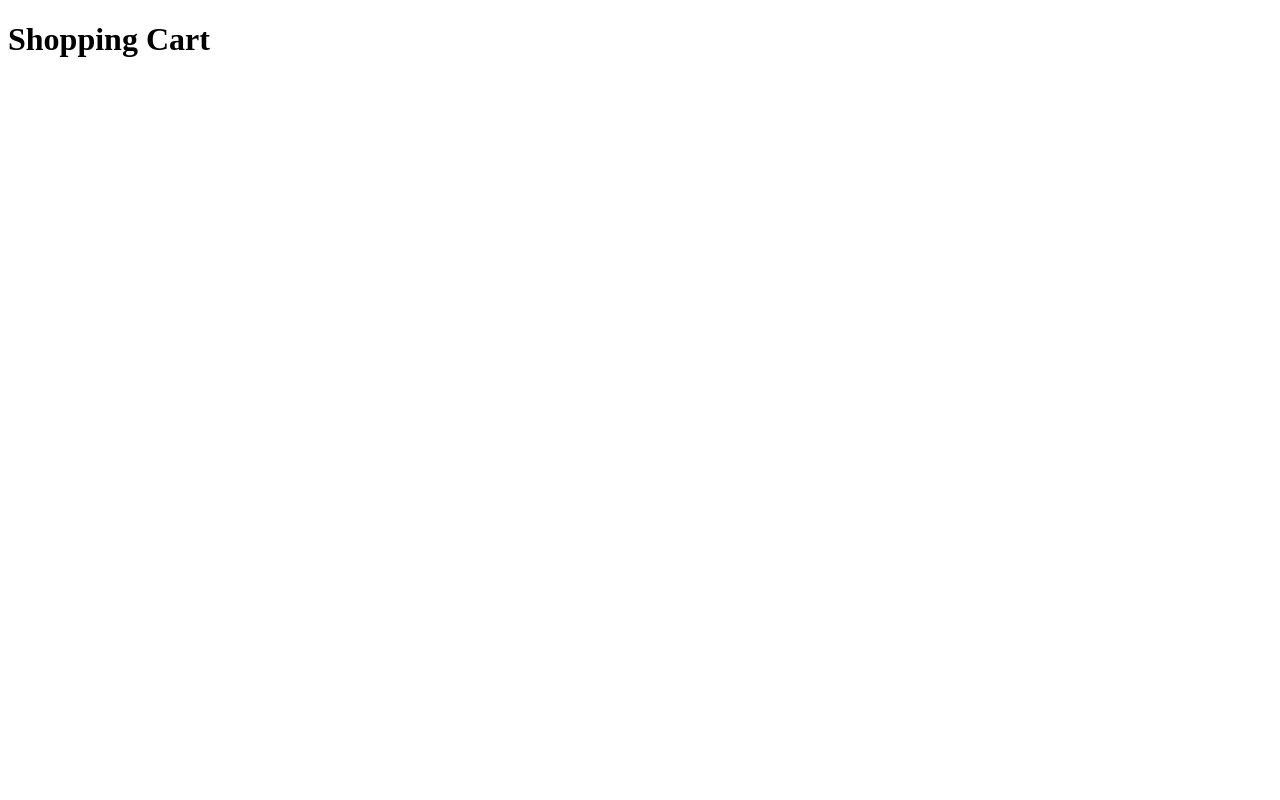
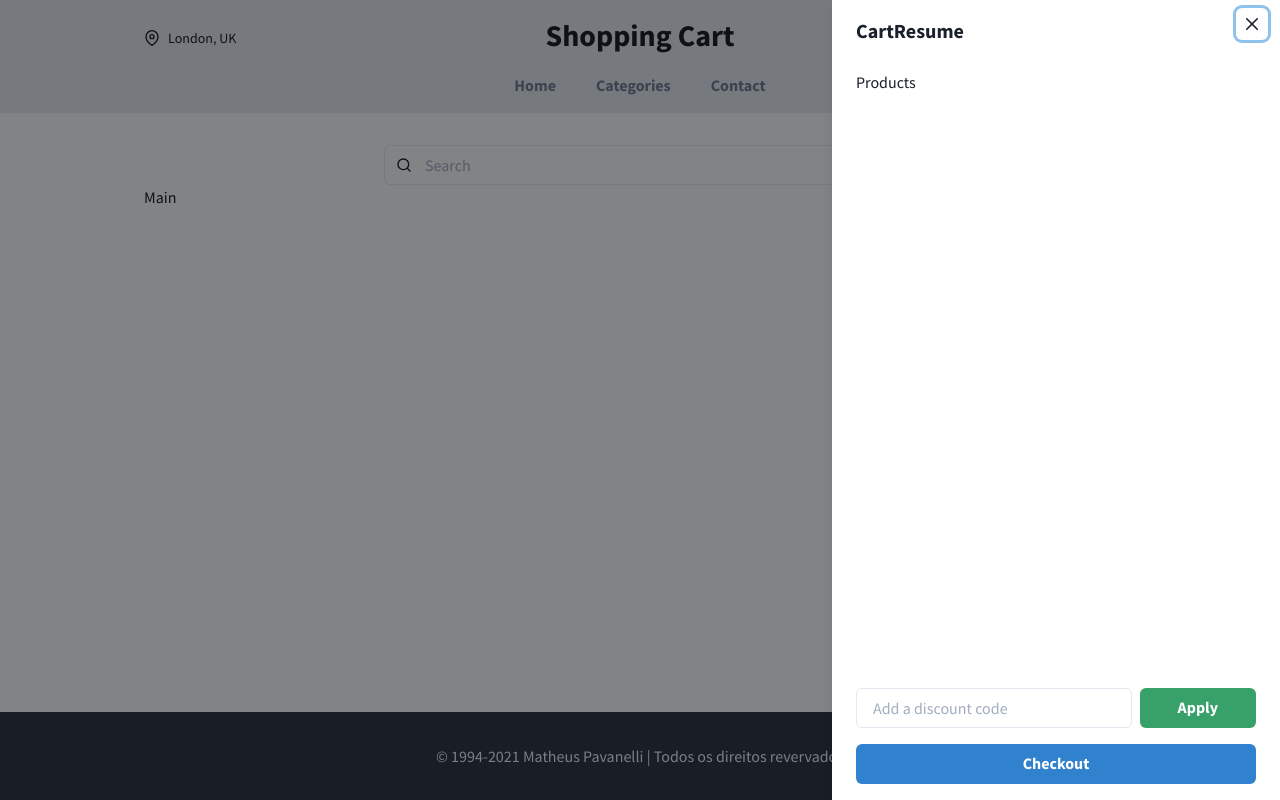
Before and after one commit to mspavanelli/Shopping-Cart, a Next.js app: page / in a window 1280 px wide. Built offline with nearby package versions, Linux system fonts and the light colour scheme.

Commit message:
:lipstick: Add UI structure

```diff
--- a/package.json
+++ b/package.json
@@ -15,7 +15,8 @@
     "framer-motion": "^3.7.0",
     "next": "latest",
     "react": "^16.12.0",
-    "react-dom": "^16.12.0"
+    "react-dom": "^16.12.0",
+    "react-icons": "^4.2.0"
   },
   "devDependencies": {
     "@types/node": "^12.12.21",
--- /dev/null
+++ b/src/components/CartResume.tsx
@@ -0,0 +1,44 @@
+import {
+  Button,
+  Drawer,
+  DrawerBody,
+  DrawerFooter,
+  DrawerHeader,
+  DrawerOverlay,
+  DrawerContent,
+  DrawerCloseButton,
+  useDisclosure,
+  Stack,
+  Input,
+} from '@chakra-ui/react'
+
+const CartResume = () => {
+  const { isOpen, onClose } = useDisclosure()
+
+  return (
+    <Drawer isOpen={true} onClose={onClose} size='sm'>
+      <DrawerOverlay>
+        <DrawerContent>
+          <DrawerCloseButton />
+          <DrawerHeader>CartResume</DrawerHeader>
+          <DrawerBody>Products</DrawerBody>
+          <DrawerFooter>
+            <Stack direction='column' width='full' spacing='4'>
+              <Stack direction='row'>
+                <Input placeholder='Add a discount code' />
+                <Button width='40' colorScheme='green'>
+                  Apply
+                </Button>
+              </Stack>
+              <Button width='full' colorScheme='blue'>
+                Checkout
+              </Button>
+            </Stack>
+          </DrawerFooter>
+        </DrawerContent>
+      </DrawerOverlay>
+    </Drawer>
+  )
+}
+
+export default CartResume
--- /dev/null
+++ b/src/components/Search.tsx
@@ -0,0 +1,14 @@
+import { Input, InputGroup, InputLeftElement } from '@chakra-ui/react'
+
+import { FiSearch } from 'react-icons/fi'
+
+const Search = () => {
+  return (
+    <InputGroup maxWidth='lg' display='block' mx='auto'>
+      <InputLeftElement children={<FiSearch />} pointerEvents='none' />
+      <Input placeholder='Search' />
+    </InputGroup>
+  )
+}
+
+export default Search
--- /dev/null
+++ b/src/components/layout/Footer.tsx
@@ -0,0 +1,14 @@
+import { Box, Container } from '@chakra-ui/react'
+
+const Footer = () => {
+  return (
+    <Box as='footer' bg='gray.700' color='gray.100' paddingY='8'>
+      <Container textAlign='center'>
+        &copy; 1994-{new Date().getFullYear()} Matheus Pavanelli | Todos os
+        direitos revervados
+      </Container>
+    </Box>
+  )
+}
+
+export default Footer
--- /dev/null
+++ b/src/components/layout/Header.tsx
@@ -0,0 +1,76 @@
+import {
+  Box,
+  Button,
+  Container,
+  Divider,
+  Flex,
+  Heading,
+  HStack,
+  Stack,
+  Text,
+} from '@chakra-ui/react'
+
+import { FiMapPin, FiShoppingCart } from 'react-icons/fi'
+
+const Header = () => {
+  return (
+    <Box bg='gray.200'>
+      <Container
+        maxWidth={{
+          base: 'container.sm',
+          md: 'container.md',
+          lg: 'container.lg',
+        }}
+        paddingY='4'
+      >
+        <Box>
+          <HStack
+            justify='space-between'
+            align='baseline'
+            spacing='0'
+            isInline
+            isTruncated
+          >
+            <HStack width='full'>
+              <FiMapPin />
+              <Text fontSize='sm'>London, UK</Text>
+            </HStack>
+
+            <Heading size='lg' width='full' textAlign='center'>
+              Shopping Cart
+            </Heading>
+
+            <Flex width='full' justify='flex-end'>
+              <Button variant='ghost'>
+                <FiShoppingCart size='1.25rem' />
+              </Button>
+            </Flex>
+          </HStack>
+        </Box>
+
+        <Divider marginY='2' colorScheme='blackAlpha' />
+
+        <Flex as='nav' justify='center'>
+          <Stack
+            as='ul'
+            spacing='10'
+            listStyleType='none'
+            direction={{ base: 'column', md: 'row' }}
+          >
+            <li>
+              <Button variant='link'>Home</Button>
+            </li>
+            <li>
+              <Button variant='link'>Categories</Button>
+            </li>
+            <li>
+              <Button variant='link'>Contact</Button>
+            </li>
+          </Stack>
+        </Flex>
+      </Container>
+    </Box>
+  )
+}
+
+export default Header
--- /dev/null
+++ b/src/components/layout/index.tsx
@@ -0,0 +1,42 @@
+import { ReactNode } from 'react'
+
+import Head from 'next/head'
+
+import { Grid, Container } from '@chakra-ui/react'
+
+import Header from './Header'
+import Footer from './Footer'
+
+type Props = {
+  children?: ReactNode
+  title?: string
+}
+
+const Layout = ({ children, title = 'Shopping Cart' }: Props) => {
+  return (
+    <div>
+      <Head>
+        <title>{title}</title>
+        <meta name='viewport' content='initial-scale=1.0, width=device-width' />
+      </Head>
+
+      <Grid minH='100vh' templateRows='auto 1fr auto'>
+        <Header />
+        <Container
+          as='main'
+          maxWidth={{
+            base: 'container.sm',
+            md: 'container.md',
+            lg: 'container.lg',
+          }}
+          paddingY='8'
+        >
+          {children}
+        </Container>
+        <Footer />
+      </Grid>
+    </div>
+  )
+}
+
+export default Layout
--- /dev/null
+++ b/src/pages/_app.tsx
@@ -0,0 +1,15 @@
+import { AppProps } from 'next/app'
+
+import { ChakraProvider } from '@chakra-ui/react'
+
+import theme from 'theme'
+
+function App({ Component, pageProps }: AppProps) {
+  return (
+    <ChakraProvider resetCSS theme={theme}>
+      <Component {...pageProps} />
+    </ChakraProvider>
+  )
+}
+
+export default App
--- /dev/null
+++ b/src/pages/_document.tsx
@@ -0,0 +1,21 @@
+import NextDocument, { Html, Head, Main, NextScript } from 'next/document'
+
+export default class Document extends NextDocument {
+  render() {
+    return (
+      <Html>
+        <Head>
+          <link rel='preconnect' href='https://fonts.gstatic.com' />
+          <link
+            href='https://fonts.googleapis.com/css2?family=Source+Sans+Pro:wght@300;400;700&display=swap'
+            rel='stylesheet'
+          ></link>
+        </Head>
+        <body>
+          <Main />
+          <NextScript />
+        </body>
+      </Html>
+    )
+  }
+}
--- a/src/pages/index.tsx
+++ b/src/pages/index.tsx
@@ -1,3 +1,13 @@
-const Home = () => <h1>Shopping Cart</h1>
+import Layout from 'components/layout'
+import Search from 'components/Search'
+import CartResume from 'components/CartResume'
+
+const Home = () => (
+  <Layout>
+    <Search />
+    <CartResume />
+    <h1>Main</h1>
+  </Layout>
+)
 
 export default Home
--- /dev/null
+++ b/src/theme/index.ts
@@ -0,0 +1,17 @@
+import { extendTheme } from '@chakra-ui/react'
+
+const theme = extendTheme({
+  styles: {
+    global: {
+      'html, body': {
+        background: 'gray.50',
+      },
+    },
+  },
+  fonts: {
+    body: 'Source Sans Pro, sans-serif',
+    heading: 'Source Sans Pro, sans-serif',
+  },
+})
+
+export default theme
--- a/tsconfig.json
+++ b/tsconfig.json
@@ -2,7 +2,7 @@
   "compilerOptions": {
     "allowJs": true,
     "alwaysStrict": true,
-    "baseUrl": ".",
+    "baseUrl": "./src",
     "esModuleInterop": true,
     "forceConsistentCasingInFileNames": true,
     "isolatedModules": true,
```
Also changed, not shown: 1 other file (tests, documents, lock files or other folders).
